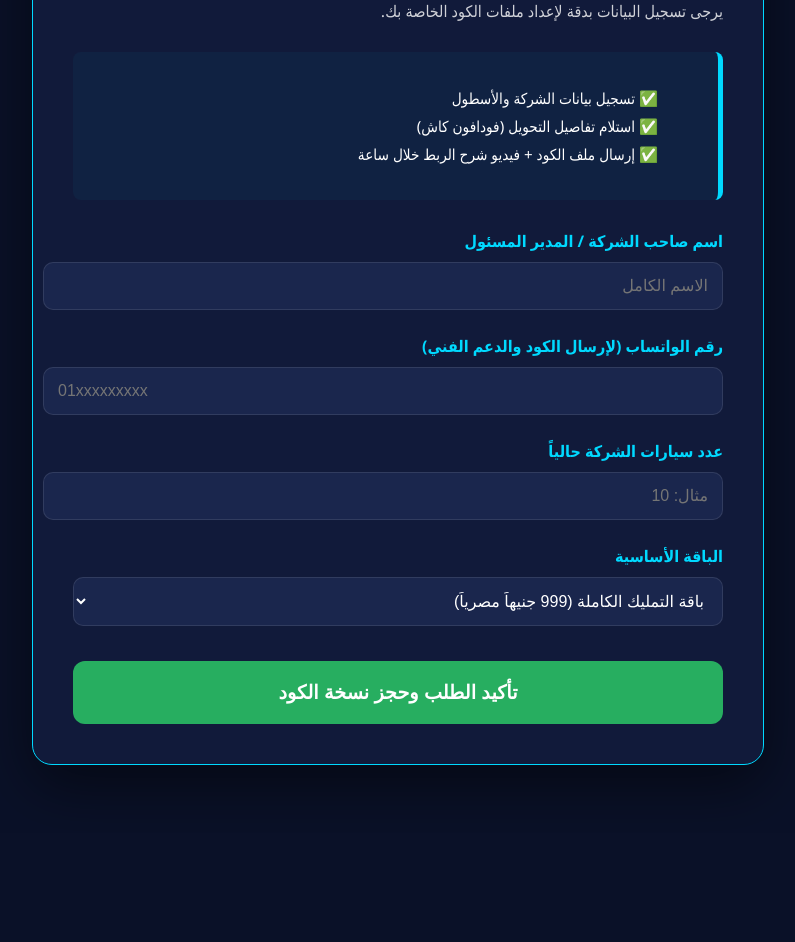
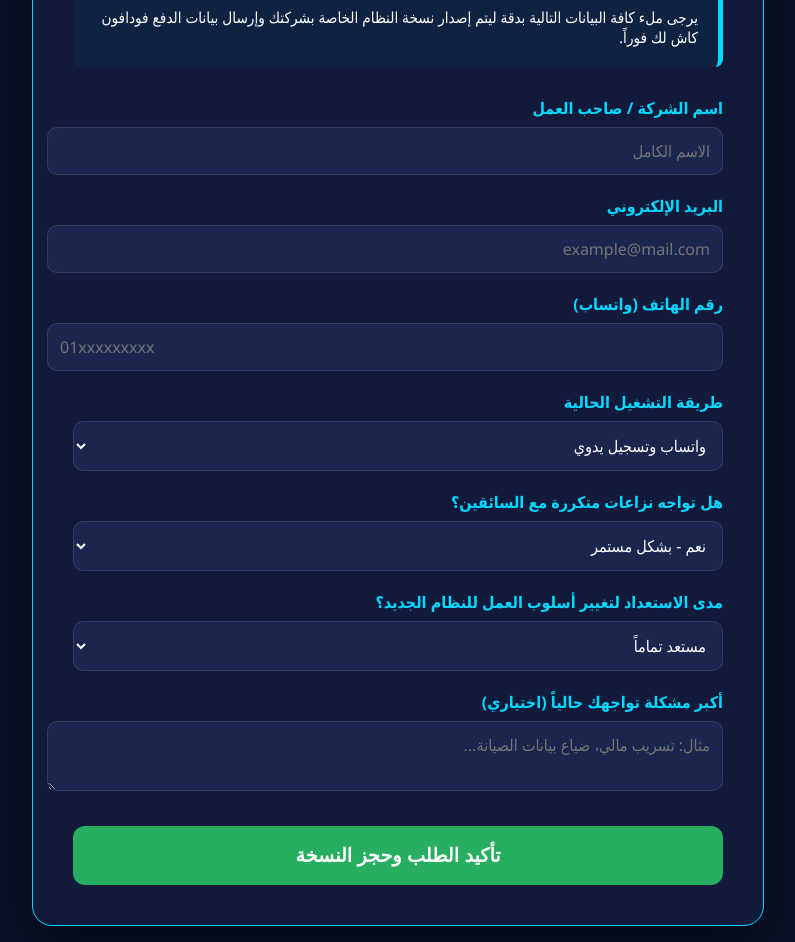
Before and after one commit to Ahmed19992489/24seven-limousine, a plain HTML site: page assessment.html in a window 1280 px wide. Shown: the part 195-1137 px from the top of the page, without its empty margins (242-1037 px from the left). Before the commit the page ends 1028 px from the top, so only its background shows below. Drawn offline with nearby package versions, Linux system fonts and the light colour scheme.

Commit message:
Update title and form fields in assessment.html

```diff
--- a/assessment.html
+++ b/assessment.html
@@ -3,20 +3,18 @@
 <head>
     <meta charset="UTF-8">
     <meta name="viewport" content="width=device-width, initial-scale=1.0">
-    <title>حجز نسخة النظام | 24Seven Bot</title>
+    <title>حجز نسخة | نظام 24Seven الذكي</title>
     <style>
         :root { --bg-dark: #0a1128; --bg-card: #111a3a; --accent: #00d9ff; --success: #27ae60; --text: #ffffff; }
         body { font-family: 'Segoe UI', Tahoma; background: var(--bg-dark); color: var(--text); padding: 20px; text-align: right; }
         .container { max-width: 650px; margin: 40px auto; background: var(--bg-card); padding: 40px; border-radius: 20px; border: 1px solid var(--accent); box-shadow: 0 20px 60px rgba(0,0,0,0.5); }
-        h2 { margin-bottom: 10px; color: var(--accent); font-size: 2rem; }
-        p.subtitle { color: var(--text-muted); margin-bottom: 30px; opacity: 0.8; }
-        .form-group { margin-bottom: 25px; }
-        label { display: block; margin-bottom: 10px; font-weight: 700; color: var(--accent); }
-        input, select { width: 100%; padding: 14px; border-radius: 10px; border: 1px solid rgba(255,255,255,0.1); background: #1a264d; color: white; outline: none; font-size: 1rem; }
-        input:focus { border-color: var(--accent); box-shadow: 0 0 10px rgba(0,217,255,0.2); }
-        .steps-card { background: rgba(0,217,255,0.04); padding: 20px; border-right: 5px solid var(--accent); border-radius: 8px; margin-bottom: 30px; }
-        .steps-card li { margin-bottom: 8px; font-size: 0.95rem; list-style: none; }
-        .submit-btn { width: 100%; padding: 20px; background: var(--success); color: white; border: none; border-radius: 12px; font-weight: 900; cursor: pointer; font-size: 1.2rem; transition: 0.3s; margin-top: 10px; }
+        h2 { margin-bottom: 10px; color: var(--accent); font-size: 1.8rem; }
+        .form-group { margin-bottom: 20px; }
+        label { display: block; margin-bottom: 8px; font-weight: 700; color: var(--accent); }
+        input, select, textarea { width: 100%; padding: 12px; border-radius: 10px; border: 1px solid rgba(255,255,255,0.1); background: #1a264d; color: white; outline: none; font-size: 1rem; font-family: inherit; }
+        input:focus, select:focus, textarea:focus { border-color: var(--accent); }
+        .info-box { background: rgba(0,217,255,0.04); padding: 20px; border-right: 5px solid var(--accent); border-radius: 8px; margin-bottom: 30px; font-size: 0.95rem; }
+        .submit-btn { width: 100%; padding: 18px; background: var(--success); color: white; border: none; border-radius: 12px; font-weight: 900; cursor: pointer; font-size: 1.2rem; transition: 0.3s; margin-top: 10px; }
         .submit-btn:hover { background: #219150; transform: translateY(-3px); }
         .submit-btn:disabled { background: #444; opacity: 0.7; }
     </style>
@@ -25,44 +23,65 @@
 
 <div class="container">
     <h2>تفعيل نظام 24Seven لشركتك</h2>
-    <p class="subtitle">يرجى تسجيل البيانات بدقة لإعداد ملفات الكود الخاصة بك.</p>
-
-    <div class="steps-card">
-        <ul>
-            <li>✅ تسجيل بيانات الشركة والأسطول</li>
-            <li>✅ استلام تفاصيل التحويل (فودافون كاش)</li>
-            <li>✅ إرسال ملف الكود + فيديو شرح الربط خلال ساعة</li>
-        </ul>
+    <div class="info-box">
+        يرجى ملء كافة البيانات التالية بدقة ليتم إصدار نسخة النظام الخاصة بشركتك وإرسال بيانات الدفع فودافون كاش لك فوراً.
     </div>
 
     <form id="order-form">
         <div class="form-group">
-            <label>اسم صاحب الشركة / المدير المسئول</label>
-            <input type="text" name="from_name" id="name" required placeholder="الاسم الكامل">
+            <label>اسم الشركة / صاحب العمل</label>
+            <input type="text" name="company_name" required placeholder="الاسم الكامل">
         </div>
+
         <div class="form-group">
-            <label>رقم الواتساب (لإرسال الكود والدعم الفني)</label>
-            <input type="tel" name="phone" id="phone" required placeholder="01xxxxxxxxx">
+            <label>البريد الإلكتروني</label>
+            <input type="email" name="email" required placeholder="example@mail.com">
         </div>
+
         <div class="form-group">
-            <label>عدد سيارات الشركة حالياً</label>
-            <input type="number" name="fleet_size" id="fleet" required placeholder="مثال: 10">
+            <label>رقم الهاتف (واتساب)</label>
+            <input type="tel" name="phone" required placeholder="01xxxxxxxxx">
         </div>
+
         <div class="form-group">
-            <label>الباقة الأساسية</label>
-            <select name="package" id="package">
-                <option value="Full Package - 999 EGP">باقة التمليك الكاملة (999 جنيهاً مصرياً)</option>
+            <label>طريقة التشغيل الحالية</label>
+            <select name="current_system" required>
+                <option value="واتساب وتسجيل يدوي">واتساب وتسجيل يدوي</option>
+                <option value="جداول إكسل/شيت">جداول إكسل/شيت</option>
+                <option value="مختلط">مختلط (ورق + شيت)</option>
             </select>
         </div>
 
-        <button type="submit" class="submit-btn" id="submitBtn">تأكيد الطلب وحجز نسخة الكود</button>
+        <div class="form-group">
+            <label>هل تواجه نزاعات متكررة مع السائقين؟</label>
+            <select name="disputes" required>
+                <option value="نعم - بشكل مستمر">نعم - بشكل مستمر</option>
+                <option value="أحياناً">أحياناً</option>
+                <option value="نادراً">نادراً</option>
+            </select>
+        </div>
+
+        <div class="form-group">
+            <label>مدى الاستعداد لتغيير أسلوب العمل للنظام الجديد؟</label>
+            <select name="commitment" required>
+                <option value="مستعد تماماً">مستعد تماماً</option>
+                <option value="حسب التفاصيل">حسب التفاصيل</option>
+            </select>
+        </div>
+
+        <div class="form-group">
+            <label>أكبر مشكلة تواجهك حالياً (اختياري)</label>
+            <textarea name="main_issue" placeholder="مثال: تسريب مالي، ضياع بيانات الصيانة..."></textarea>
+        </div>
+
+        <button type="submit" class="submit-btn" id="submitBtn">تأكيد الطلب وحجز النسخة</button>
     </form>
 </div>
 
 <script src="https://cdn.jsdelivr.net/npm/@emailjs/browser@3/dist/email.min.js"></script>
 <script>
     (function(){
-        // تم الحفاظ على الـ Public Key الخاص بك لضمان استلام الإيميلات
+        // استخدام المفتاح الخاص بك الموجود في الكود الأصلي
         emailjs.init("KkVNrxD2AirmD-BxM");
     })();
 
@@ -72,9 +91,9 @@
     form.addEventListener('submit', function(e) {
         e.preventDefault();
         btn.disabled = true;
-        btn.textContent = "جاري معالجة طلبك...";
+        btn.textContent = "جاري إرسال طلبك...";
 
-        // إرسال البيانات لقالب EmailJS (تأكد من مطابقة الـ Template ID)
+        // إرسال البيانات باستخدام معرف الخدمة والقالب الخاص بك
         emailjs.sendForm('24seven', 'template_ho8ma0t', this)
             .then(function() {
                 alert('تم استلام طلبك بنجاح! سيتم إرسال أرقام التحويل عبر الواتساب فوراً.');
@@ -85,7 +104,7 @@
             })
             .finally(() => {
                 btn.disabled = false;
-                btn.textContent = "تأكيد الطلب وحجز نسخة الكود";
+                btn.textContent = "تأكيد الطلب وحجز النسخة";
             });
     });
 </script>
```
